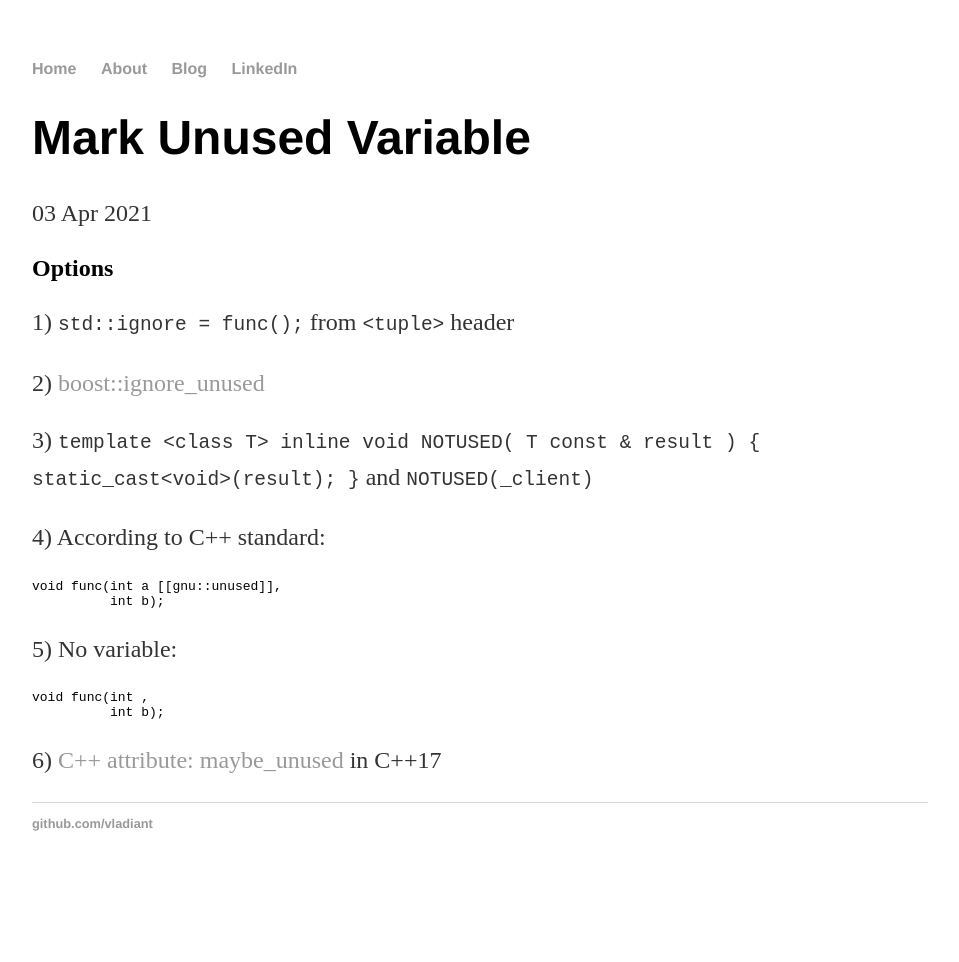
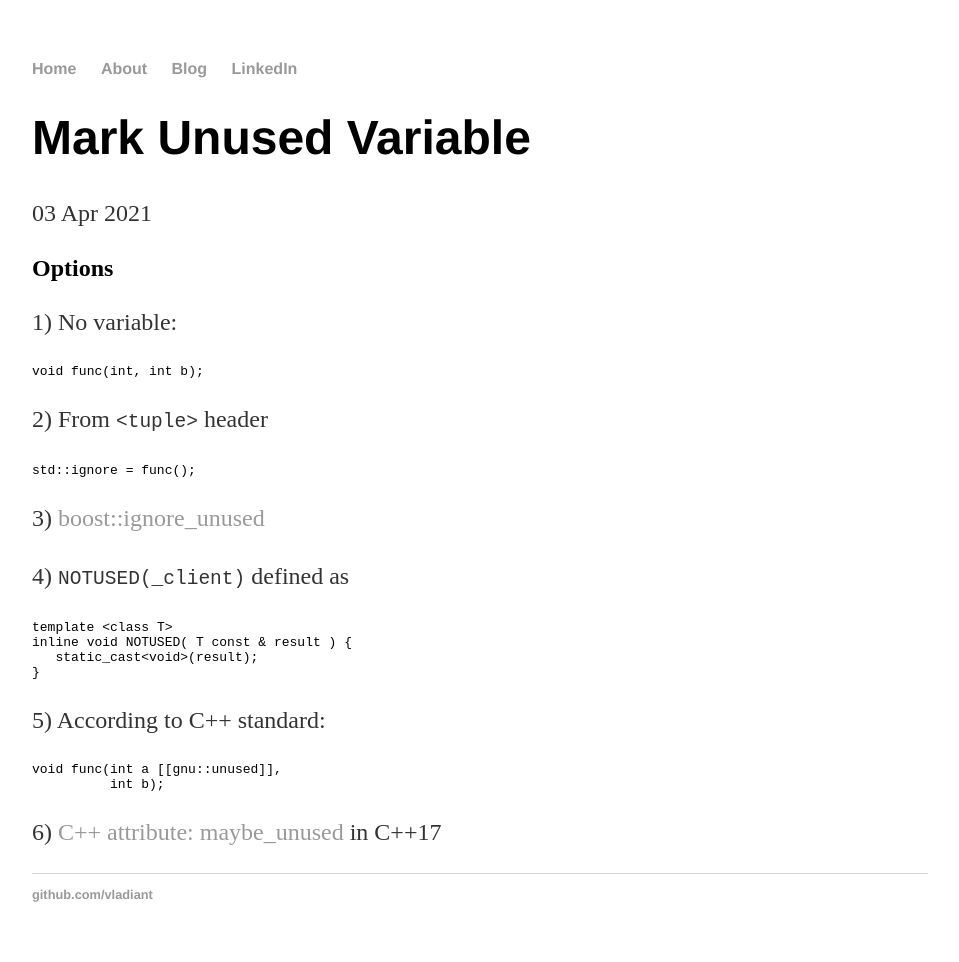
Before and after one commit to vladiant/vladiant.github.io, a Jekyll site: the page built from _posts/2021-04-03-mark-unused-variable.md, in a window 1280 px wide. Shown: the whole page, without its empty margins (160-1119 px from the left). Built offline with Jekyll 4.4.1, drawn with Linux system fonts in a browser that asks for light colours; before the commit the page ends 900 px from its top, so only the background shows below that.

Commit message:
Update 2021-04-03-mark-unused-variable.md

````diff
--- a/_posts/2021-04-03-mark-unused-variable.md
+++ b/_posts/2021-04-03-mark-unused-variable.md
@@ -6,21 +6,32 @@ date: 2021-04-03
 
 ## Options
 
-1) ```std::ignore = func();``` from ```<tuple>``` header
+1) No variable:
+```cpp
+void func(int, int b);
+```
 
-2) [boost::ignore_unused](https://www.boost.org/doc/libs/1_63_0/libs/core/doc/html/core/ignore_unused.html)
+2) From ```<tuple>``` header
+```cpp
+std::ignore = func();
+```
 
-3) ```template <class T> inline void NOTUSED( T const & result ) { static_cast<void>(result); }``` and ```NOTUSED(_client)```
+3) [boost::ignore_unused](https://www.boost.org/doc/libs/1_63_0/libs/core/doc/html/core/ignore_unused.html)
 
-4) According to C++ standard:
+4) ```NOTUSED(_client)``` defined as
+
+```cpp
+template <class T>
+inline void NOTUSED( T const & result ) {
+   static_cast<void>(result);
+}
+```
+
+5) According to C++ standard:
+
 ```cpp
 void func(int a [[gnu::unused]],
           int b);
 ```
-5) No variable:
-```cpp
-void func(int ,
-          int b);
-```
 
 6) [C++ attribute: maybe_unused](https://en.cppreference.com/w/cpp/language/attributes/maybe_unused) in C++17
````
